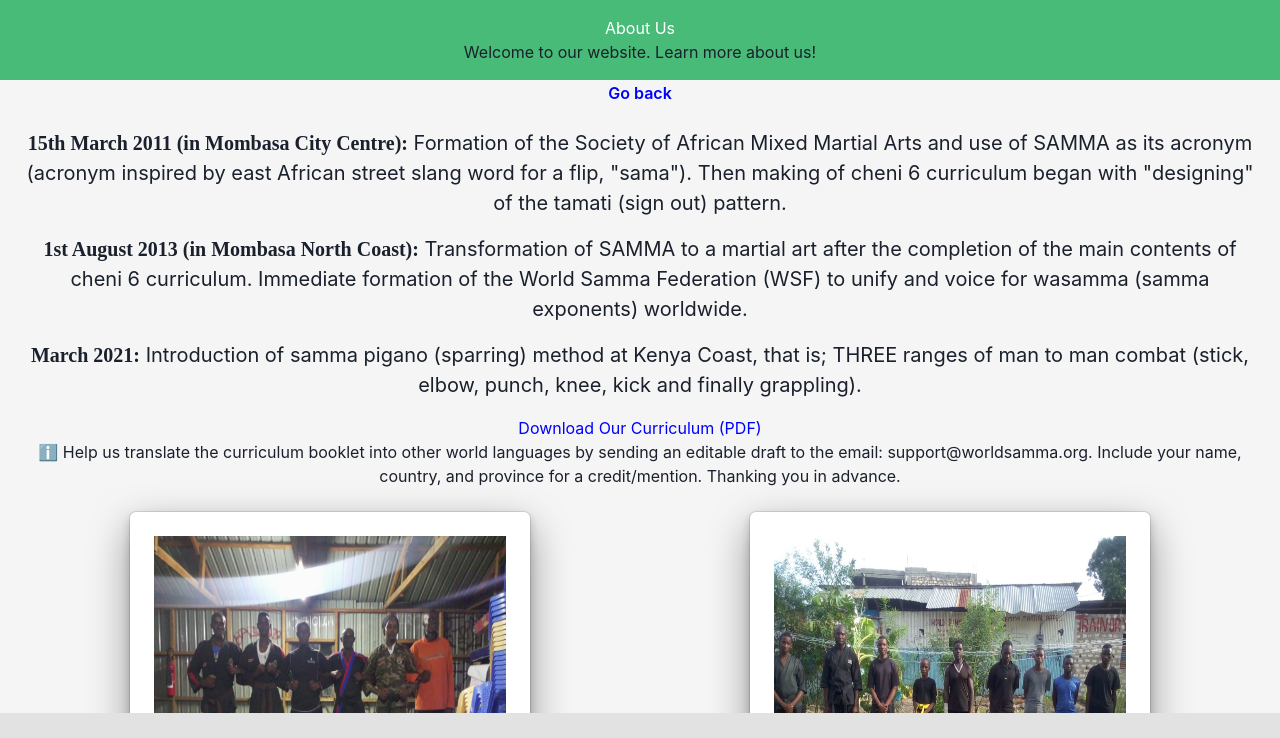
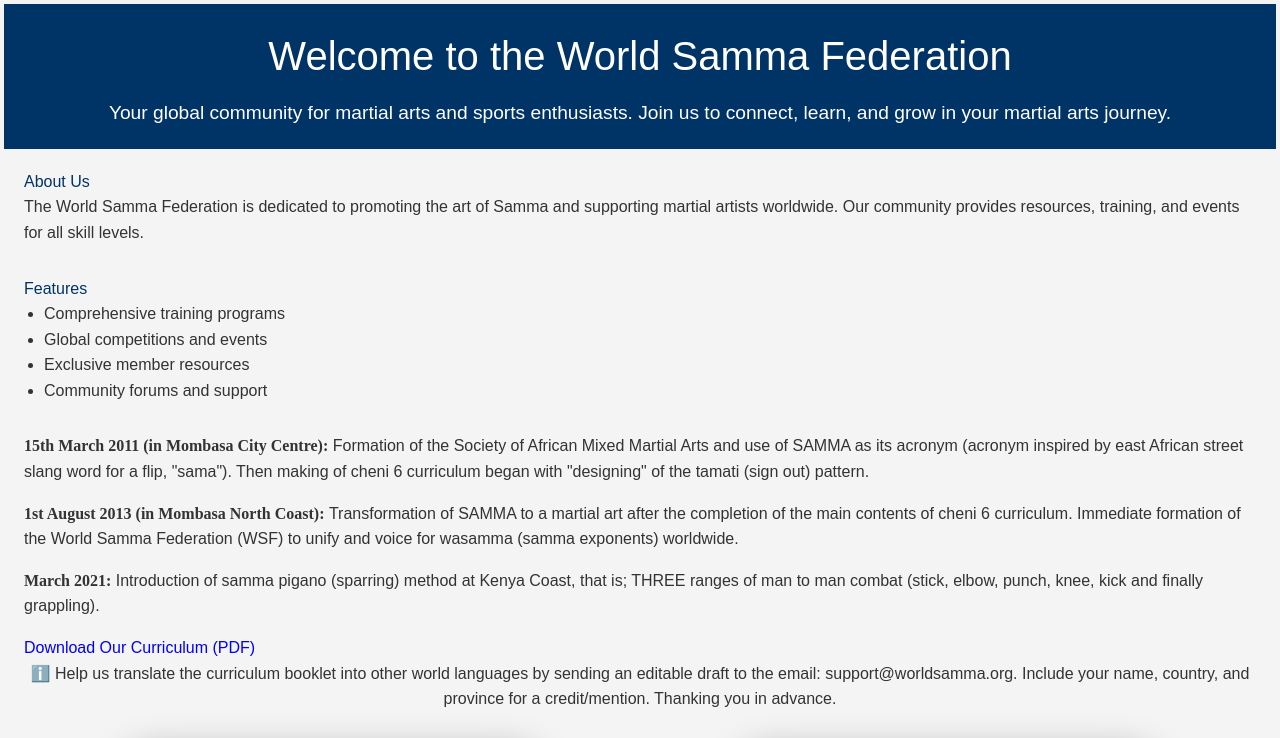
Before and after one commit to jdtheefirst/World-Samma-Fed, a React (Create React App) app in the folder frontend/: page /about in a window 1280 px wide. Shown: the top 738 px of the page. Built offline with nearby package versions, Linux system fonts and the light colour scheme.

Commit message:
about page

```diff
--- a/frontend/public/index.html
+++ b/frontend/public/index.html
@@ -1,47 +1,107 @@
-<!doctype html>
+<!DOCTYPE html>
 <html lang="en">
 <head>
   <meta charset="utf-8"/>
-  <link rel="icon" href="https://res.cloudinary.com/dsdlgmgwi/image/upload/v1720864475/icon.jpg" />
-  <meta name="viewport" content="width=device-width,initial-scale=1"/>
+  <link rel="icon" href="https://res.cloudinary.com/dsdlgmgwi/image/upload/v1720864475/icon.jpg"/>
+  <meta name="viewport" content="width=device-width, initial-scale=1"/>
   <meta name="theme-color" content="#000000"/>
-  <meta name="description" content="Official site of the World Samma Federation, promoting martial arts and fostering a global community."/>
-  <link rel="manifest" href="/manifest.json"/>
+  <meta name="description" content="World Samma Federation - Your global community for martial arts and sports enthusiasts. Join us to connect, learn, and grow in your martial arts journey."/>
+  <meta name="author" content="World Samma Federation"/>
+  <meta name="publisher" content="World Samma Federation"/>
+  <meta name="keywords" content="Samma, Federation, Martial Arts, Sports, Community, Training, Events, Competitions"/>
 
-  <!-- Twitter Card data -->
-  <meta name="twitter:card" content="summary_large_image">
-  <meta name="twitter:site" content="@worldsamma">
-  <meta name="twitter:title" content="World Samma Federation - Official Site">
-  <meta name="twitter:description" content="The World Samma Federation is dedicated to promoting martial arts and fostering a global community.">
-  <meta name="twitter:image" content="https://res.cloudinary.com/dsdlgmgwi/image/upload/v1720864475/icon.jpg">
-
-  <!-- Open Graph data -->
-  <meta property="og:title" content="World Samma Federation - Official Site"/>
-  <meta property="og:description" content="The World Samma Federation is dedicated to promoting martial arts and fostering a global community."/>
+  <!-- Open Graph / Facebook -->
+  <meta property="og:title" content="World Samma Federation"/>
+  <meta property="og:description" content="World Samma Federation official site. Your global community for martial arts and sports enthusiasts."/>
   <meta property="og:image" content="https://res.cloudinary.com/dsdlgmgwi/image/upload/v1720864475/icon.jpg"/>
   <meta property="og:url" content="https://worldsamma.org"/>
   <meta property="og:type" content="website"/>
 
-  <!-- Additional SEO Meta Tags -->
-  <meta name="author" content="World Samma Federation"/>
-  <meta name="publisher" content="World Samma Federation"/>
+  <!-- Twitter -->
+  <meta name="twitter:card" content="summary_large_image"/>
+  <meta name="twitter:site" content="@worldsamma"/>
+  <meta name="twitter:title" content="World Samma Federation"/>
+  <meta name="twitter:description" content="World Samma Federation official site. Your global community for martial arts and sports enthusiasts."/>
+  <meta name="twitter:image" content="https://res.cloudinary.com/dsdlgmgwi/image/upload/v1720864475/icon.jpg"/>
 
-  <!-- Keywords for SEO -->
-  <meta name="keywords" content="World Samma Federation, martial arts, global community, official site, sports federation, Samma events"/>
+  <!-- Structured Data -->
+  <script type="application/ld+json">
+    {
+      "@context": "https://schema.org",
+      "@type": "Organization",
+      "name": "World Samma Federation",
+      "url": "https://worldsamma.org",
+      "logo": "https://res.cloudinary.com/dsdlgmgwi/image/upload/v1720864475/icon.jpg",
+      "sameAs": [
+        "https://www.facebook.com/worldsamma",
+        "https://twitter.com/worldsamma",
+        "https://www.instagram.com/worldsamma"
+      ],
+      "contactPoint": {
+        "@type": "ContactPoint",
+        "email": "info@worldsamma.org",
+        "contactType": "Customer Support"
+      }
+    }
+  </script>
 
-  <title>World Samma Federation - Official Site</title>
+  <title>World Samma Federation</title>
 
-  <!-- Google Ads and Analytics -->
-  <script async src="https://pagead2.googlesyndication.com/pagead/js/adsbygoogle.js" crossorigin="anonymous"></script>
-  <script async src="https://www.googletagmanager.com/gtag/js?id=G-ZFWT8RB2MQ" crossorigin="anonymous"></script>
+  <!-- Analytics and Ads -->
+  <script src="https://pagead2.googlesyndication.com/pagead/js/adsbygoogle.js" crossorigin="anonymous"></script>
+  <script src="https://www.googletagmanager.com/gtag/js?id=G-ZFWT8RB2MQ" crossorigin="anonymous"></script>
   <script>
+    function gtag(){dataLayer.push(arguments);}
     window.dataLayer = window.dataLayer || [];
-    function gtag(){dataLayer.push(arguments);}
     gtag("js", new Date());
     gtag("config", "G-ZFWT8RB2MQ");
   </script>
+  <script>
+    document.addEventListener("DOMContentLoaded", function() {
+      // Show loading message initially
+      document.getElementById("loading-message").style.display = "block";
+
+      // Example of hiding the loading message after content is loaded
+      window.addEventListener("load", function() {
+        document.getElementById("loading-message").style.display = "none";
+      });
+    });
+  </script>
+
 </head>
-<body>
-  <div id="root"></div>
+<body style="font-family: 'Arial', sans-serif; line-height: 1.6; background-color: #f4f4f4; color: #333; margin: 0; padding: 0;">
+  <div id="root">
+    <!-- Example content for SEO and user engagement -->
+    <div id="loading-message" style="display: none; position: fixed; top: 0; left: 0; width: 100%; height: 100%; background-color: rgba(0, 0, 0, 0.5); color: white; font-size: 24px; display: flex; justify-content: center; align-items: center; z-index: 9999;">
+      <p>Loading...</p>
+    </div>
+    <header style="background-color: #003366; color: white; text-align: center; padding: 20px;">
+      <h1 style="font-size: 2.5em;">Welcome to the World Samma Federation</h1>
+      <p style="font-size: 1.2em; margin-top: 10px;">Your global community for martial arts and sports enthusiasts. Join us to connect, learn, and grow in your martial arts journey.</p>
+    </header>
+    <main style="padding: 20px;">
+      <section id="about" style="margin-bottom: 30px;">
+        <h2 style="color: #003366;">About Us</h2>
+        <p>The World Samma Federation is dedicated to promoting the art of Samma and supporting martial artists worldwide. Our community provides resources, training, and events for all skill levels.</p>
+      </section>
+      <section id="features" style="margin-bottom: 30px;">
+        <h2 style="color: #003366;">Features</h2>
+        <ul style="list-style-type: disc; padding-left: 20px;">
+          <li>Comprehensive training programs</li>
+          <li>Global competitions and events</li>
+          <li>Exclusive member resources</li>
+          <li>Community forums and support</li>
+        </ul>
+      </section>
+      <section id="testimonials">
+        <h2 style="color: #003366;">What Our Members Say</h2>
+        <p style="margin-bottom: 10px;">"The World Samma Federation has transformed my training experience. The resources and community support are invaluable." - Stephen ( Master at Utange Club )</p>
+        <p>"I love the global events and competitions. It's amazing to connect with martial artists from around the world." - Gib (Student at Nairobi Club)</p>
+      </section>
+    </main>
+    <footer style="background-color: #003366; color: white; text-align: center; padding: 10px;">
+      <p>&copy; 2024 World Samma Federation. All rights reserved.</p>
+    </footer>
+  </div>
 </body>
 </html>
--- a/frontend/src/pages/About.js
+++ b/frontend/src/pages/About.js
@@ -11,46 +11,43 @@ const AboutPage = () => {
     <Center
       display={"flex"}
       flexDir={"column"}
-      justifyContent={"center"}
-      alignItems={"center"}
       w="100%"
-      h="100vh"
       background={"whitesmoke"}
+      overflow={"auto"}
     >
-      <Box p={4} m={0} background={"green.400"} width={"100%"}>
-        {" "}
-        <Text textColor={"white"}>About Us</Text>
-        <text fontSize={"sm"}>
-          Welcome to our website. Learn more about us!
-        </text>
-      </Box>
-      <Button  onClick={() => {
-              navigate("/")
-            }}
-            _hover={{ backgroundColor: "transparent", color: "gold", fontSize: "small" }}
-            background="transparent"
-            color={"blue"}
-            border={"none"}>Go back</Button>
-
-      <Box
-        textAlign="center"
-        overflow={"auto"}
-        background={"whitesmoke"}
-        width={"100%"}
-        p={5}
-      >
-        <Text fontSize="xl" mb={4}>
+  <Box style={{ fontFamily: 'Arial, sans-serif', lineHeight: 1.6, backgroundColor: '#f4f4f4', color: '#333', margin: 0, padding: 4,}}>
+    <div id="root">
+      <header style={{ backgroundColor: '#003366', color: 'white', textAlign: 'center', padding: '20px' }}>
+        <h1 style={{ fontSize: '2.5em' }}>Welcome to the World Samma Federation</h1>
+        <p style={{ fontSize: '1.2em', marginTop: '10px' }}>Your global community for martial arts and sports enthusiasts. Join us to connect, learn, and grow in your martial arts journey.</p>
+      </header>
+      <main style={{ padding: '20px' }}>
+        <section id="about" style={{ marginBottom: '30px', textAlign: "start" }}>
+          <h1 style={{ color: '#003366' }}>About Us</h1>
+          <p>The World Samma Federation is dedicated to promoting the art of Samma and supporting martial artists worldwide. Our community provides resources, training, and events for all skill levels.</p>
+        </section>
+        <section id="features" style={{ marginBottom: '30px', textAlign: "start" }}>
+          <h1 style={{ color: '#003366' }}>Features</h1>
+          <ul style={{ listStyleType: 'disc', paddingLeft: '20px' }}>
+            <li>Comprehensive training programs</li>
+            <li>Global competitions and events</li>
+            <li>Exclusive member resources</li>
+            <li>Community forums and support</li>
+          </ul>
+        </section>
+        <section style={{ marginBottom: '30px', textAlign: "start" }} >
+        <Text fontFamily='Arial, sans-serif' mb={4}>
         <strong style={{ fontWeight: "extrabold", fontFamily: "fantacy", textEmphasis: "GrayText" }}>
-    15th March 2011 (in Mombasa City Centre):
-  </strong>
-  {'\u00A0'}
+        15th March 2011 (in Mombasa City Centre):
+        </strong>
+        {'\u00A0'}
            Formation of the Society of
           African Mixed Martial Arts and use of SAMMA as its acronym (acronym
           inspired by east African street slang word for a flip, "sama"). Then
           making of cheni 6 curriculum began with "designing" of the tamati
           (sign out) pattern.
         </Text>
-        <Text fontSize="xl" mb={4}>
+        <Text fontFamily='Arial, sans-serif' mb={4}>
         <strong style={{ fontWeight: "extrabold", fontFamily: "fantacy", textEmphasis: "GrayText" }}>
    1st August 2013 (in Mombasa North Coast):
   </strong>
@@ -60,7 +57,7 @@ const AboutPage = () => {
           curriculum. Immediate formation of the World Samma Federation (WSF) to
           unify and voice for wasamma (samma exponents) worldwide.
         </Text>
-        <Text fontSize="xl" mb={4}>
+        <Text fontFamily='Arial, sans-serif' mb={4}>
         <strong style={{ fontWeight: "extrabold", fontFamily: "fantacy", textEmphasis: "GrayText" }}>
      March 2021:
   </strong>
@@ -82,16 +79,9 @@ const AboutPage = () => {
           name, country, and province for a credit/mention. Thanking you in
           advance.
         </Text>
+        </section>
+        <section style={{display: "flex", justifyContent: "center", flexDirection: {base: "column", md: "row"}, alignItems: "center"}}>
         <Box
-          display={"flex"}
-          flexDirection={{ base: "column", md: "row" }}
-          alignItems={"center"}
-          justifyContent={"center"}
-          width={"100%"}
-          minH={{ base: "400px", md: "200px" }}
-          position={"relative"}
-        >
-          <Box
             flex={"1"}
             position={"relative"}
             mb={{ base: "20px", md: "0" }}
@@ -162,22 +152,17 @@ const AboutPage = () => {
               Mombasa, Kenya
             </Text>
           </Box>
-        </Box>
-      </Box>
-
-      <Text
-        textAlign={"center"}
-        fontSize={"small"}
-        p={"6"}
-        px={"6"}
-        textColor={"grey"}
-        background="blackAlpha.200"
-        width={"100%"}
+        </section>
+      </main>
+      <footer
+        style={{ backgroundColor: '#003366', color: 'white', textAlign: 'center', padding: '10px', width: "100%" }}
       >
         <Text>{`Copyright © World Samma Academy. 1999-${new Date().getFullYear()}`}</Text>{" "}
         All rights reserved. Terms and conditions apply. For queries and
         comments email support@worldsamma.org.
-      </Text>
+      </footer>
+    </div>
+  </Box>
     </Center>
   );
 };
```
